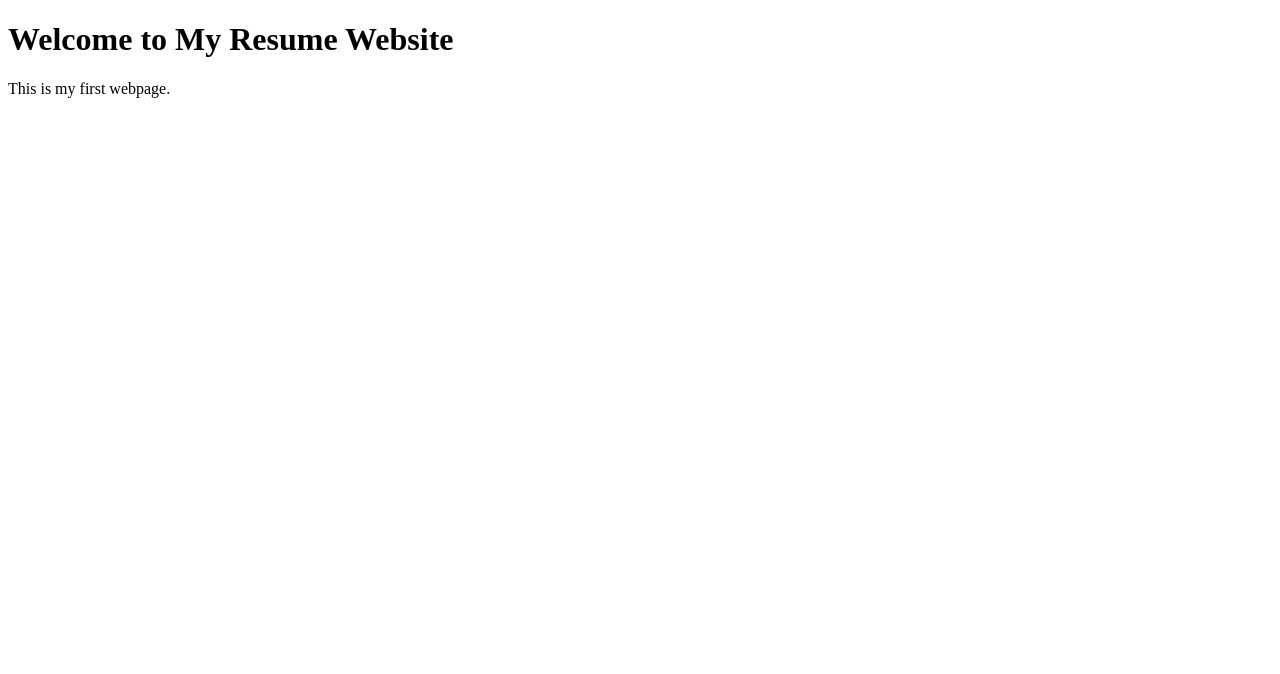
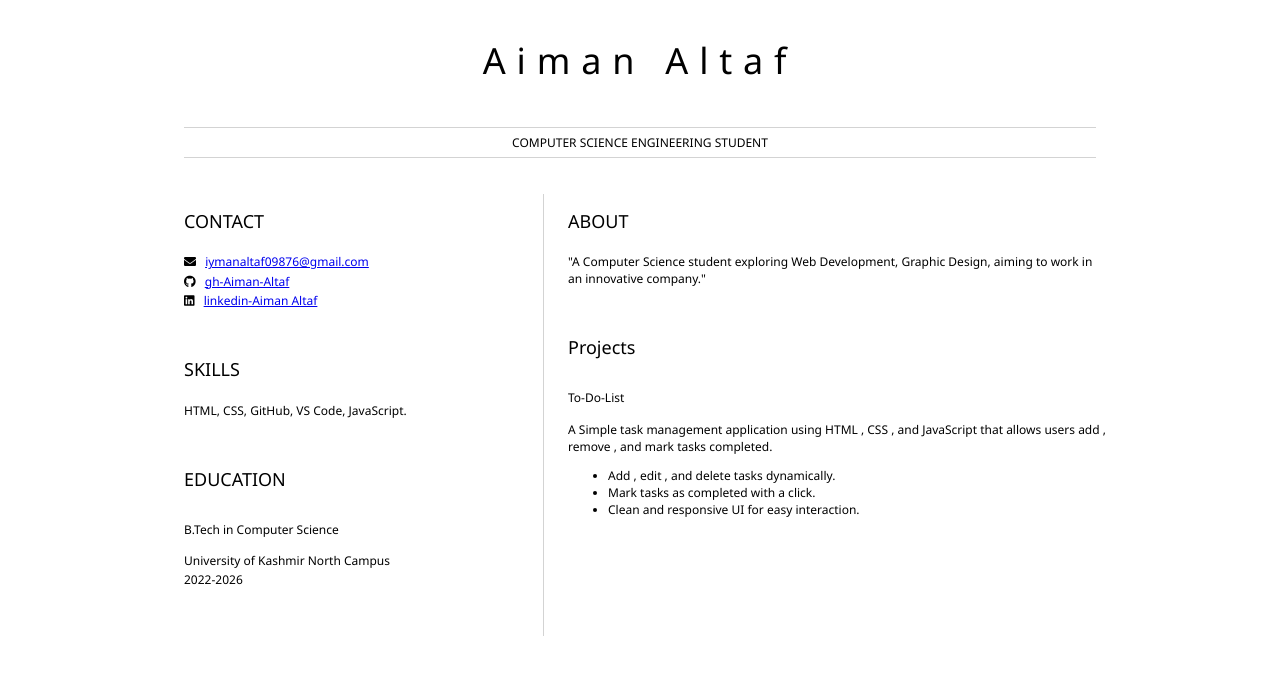
Before and after one commit to Aiman-Altaf/Resume-website, a plain HTML site: page index.html in a window 1280 px wide. Drawn offline with Linux system fonts and the light colour scheme.

Commit message:
"Resume website"

```diff
--- /dev/null
+++ b/codeswing.json
@@ -0,0 +1,4 @@
+{
+  "scripts": [],
+  "styles": []
+}
--- a/index.html
+++ b/index.html
@@ -1,10 +1,76 @@
-<!DOCTYPE html>
 <html>
-<head>
-    <title>My Resume Website</title>
-</head>
-<body>
-    <h1>Welcome to My Resume Website</h1>
-    <p>This is my first webpage.</p>
-</body>
+	<head>
+		<link href="style.css" rel="stylesheet">
+		<title>Your name resume</title>
+        <link rel="stylesheet" href="https://cdnjs.cloudflare.com/ajax/libs/font-awesome/5.15.4/css/all.min.css">
+	</head>
+
+	<body>
+		<header id="header">
+			<!-- resume header with your name and title -->
+			<h1>Aiman Altaf</h1>
+			<hr>
+			COMPUTER SCIENCE ENGINEERING STUDENT
+			<hr>
+		</header>
+		<main>
+			<article id="mainLeft">
+				<section>
+					<h2>CONTACT</h2>
+					<!-- contact info including social media -->
+                    <p>
+                        <i class="fa fa-envelope" aria-hidden="true"></i>
+                        <a href="iymanaltaf09876@gmail.com">iymanaltaf09876@gmail.com</a>
+                    </p>
+                    <p>
+                        <i class="fab fa-github" aria-hidden="true"></i>
+                        <a href="github.com/gh-Aiman-Altaf">gh-Aiman-Altaf</a>
+                    </p>
+                    <p>
+                        <i class="fab fa-linkedin" aria-hidden="true"></i>
+                        <a href="linkedin.com/linkedin-Aiman Altaf">linkedin-Aiman Altaf</a>
+                    </p>
+				</section>
+				<section>
+					<h2>SKILLS</h2>
+					<!-- your skills -->
+                    <p>HTML, CSS, GitHub, VS Code, JavaScript.</p>
+				</section>
+				<section>
+					<h2>EDUCATION</h2>
+					<!-- your education -->
+                    <h3>B.Tech in Computer Science</h3>
+                    <p>
+                         University of Kashmir North Campus
+                    </p>
+                    <p>
+                        2022-2026
+                    </p>
+				</section>
+			</article>
+			<article id="mainRight">
+				<section>
+					<h2>ABOUT</h2>
+					<!-- about you -->
+					<p>"A Computer Science student exploring Web Development, Graphic Design, aiming to work in an innovative company." </p>
+				</section>
+				<section>
+					<h2>Projects</h2>
+					<!-- your work experience -->
+                    <h3>To-Do-List</h3>
+                    <p>
+
+                    </p>
+                    <p>
+        A Simple task management application using HTML , CSS , and JavaScript that allows users add , remove , and mark tasks completed.
+                    </p>
+                    <ul>
+                            <li>Add , edit , and delete tasks dynamically.</li>
+                            <li>Mark tasks as completed with a click.</li>
+                            <li>Clean and responsive UI for easy interaction.</li>
+                    </ul>
+				</section>
+			</article>
+		</main>
+	</body>
 </html>
--- /dev/null
+++ b/style.css
@@ -0,0 +1,59 @@
+body {
+    font-family: 'Segoe UI', Tahoma, Geneva, Verdana, sans-serif;
+    font-size: 12px;
+    max-width: 960px;
+    margin: auto;
+}
+h1 {
+    font-size: 3em;
+    letter-spacing: .3em;
+    padding-top: 1em;
+    padding-bottom: 1em;
+}
+
+h2 {
+    font-size: 1.5em;
+    padding-bottom: 1em;
+}
+
+h3 {
+    font-size: 1em;
+    padding-bottom: 1em;
+}
+
+main {
+    display: grid;
+    grid-template-columns: 40% 60%;
+    margin-top: 3em;
+}
+header {
+    text-align: center;
+    margin: auto 2em;
+}
+
+section {
+    margin: auto 1em 4em 2em;
+}
+
+i {
+    margin-right: .5em;
+}
+
+p {
+    margin: .2em auto
+}
+
+hr {
+    border: none;
+    background-color: lightgray;
+    height: 1px;
+
+}
+
+h1, h2, h3 {
+    font-weight: 100;
+    margin-bottom: 0;
+}
+#mainLeft {
+    border-right: 1px solid lightgray;
+}
```
Also changed, not shown: 1 other file.
